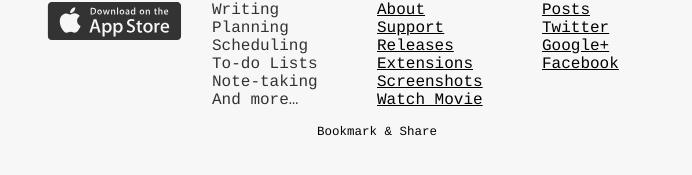
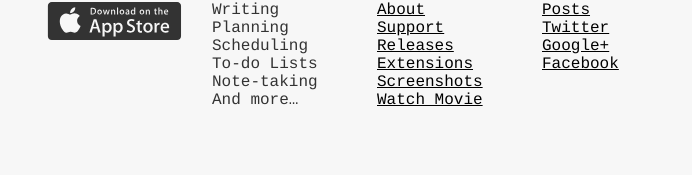
Before and after one commit to RobTrew/tree-tools, a Jekyll site: the page built from index.md, in a window 1280 px wide. Shown: the part 686-861 px from the top of the page, without its empty margins (263-955 px from the left). Built offline with Jekyll 4.4.1, drawn with Linux system fonts in a browser that asks for light colours.

Commit message:
remove add this links at bottom

```diff
--- a/_includes/footer.html
+++ b/_includes/footer.html
@@ -44,10 +44,6 @@
 		</ul>
 	</div>
 
-	<h4><a class="addthis_button_compact"><img width="0" height="0" />Bookmark &amp; Share</a></h4>
-	<script type="text/javascript">var addthis_config = {"data_track_addressbar":false};</script>
-	<script type="text/javascript" src="http://s7.addthis.com/js/250/addthis_widget.js#pubid=ra-502d98dc67f365a1"></script>
-
 	<div style="display:none;">
 		<a class="fancybox" rel="group" href="/static/gallery/2-surprisingly_adept.png">b</a>
 		<a class="fancybox" rel="group" href="/static/gallery/3-productivity_platform.png">b</a>
```
